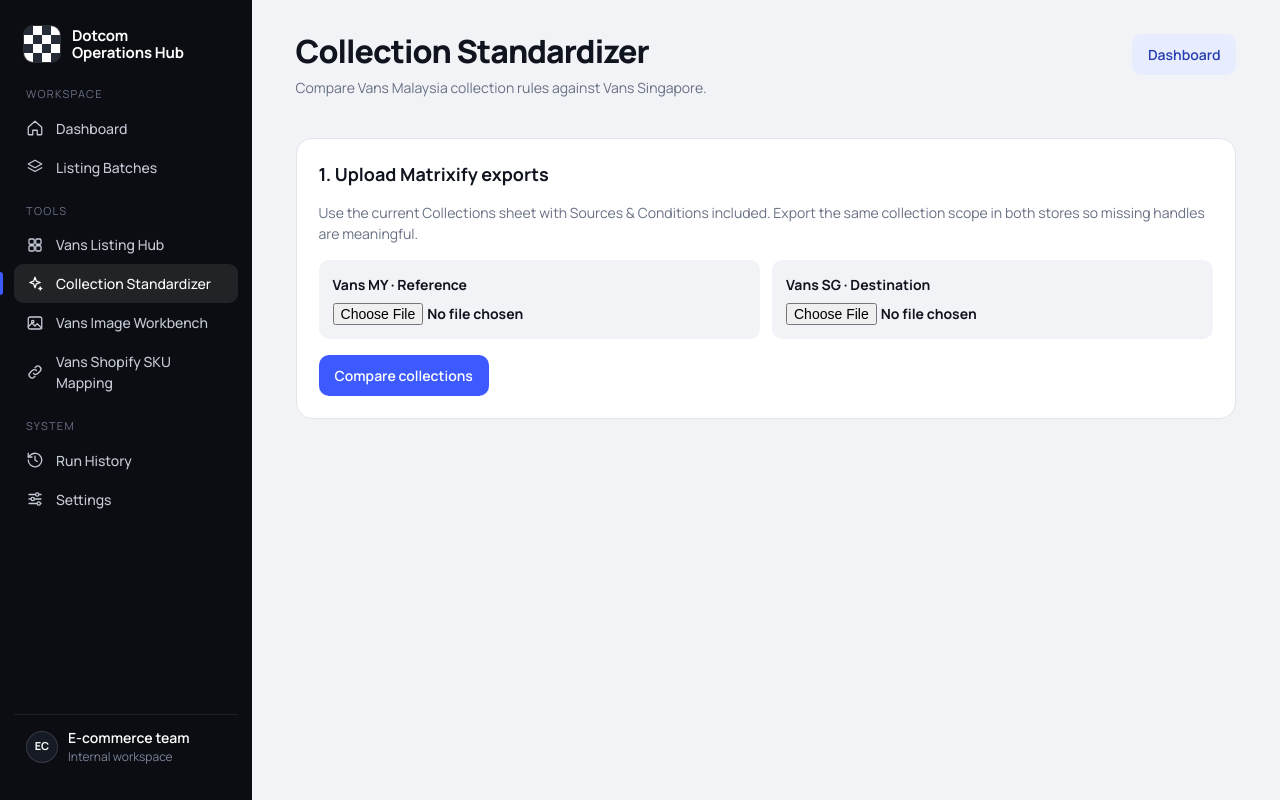
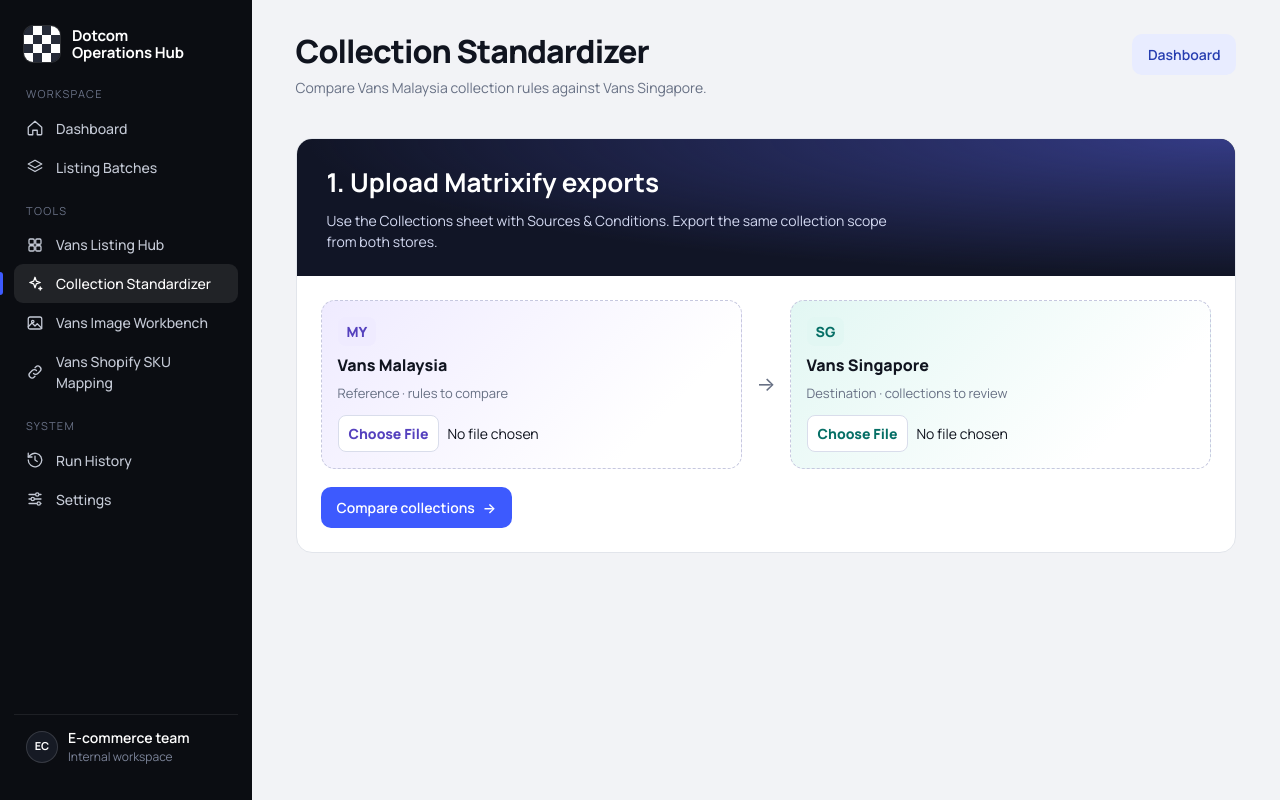
Before and after one commit to ethanraa-lab/vansoperation-hub, a website: page collections.html in a window 1280 px wide. Drawn offline with Linux system fonts and the light colour scheme.

Commit message:
Redesign MY and SG collection upload panel

```diff
--- a/collections.html
+++ b/collections.html
@@ -11,8 +11,43 @@
     aside { overflow-y: auto; }
     h2 { margin: 0 0 8px; font-size: 18px; }
     .panel { background: var(--card); border: 1px solid var(--line); border-radius: 16px; padding: 22px; margin-bottom: 18px; }
-    .uploads { display: grid; grid-template-columns: repeat(2, minmax(0,1fr)); gap: 12px; margin: 16px 0; }
-    .upload { display: grid; gap: 8px; padding: 14px; background: var(--canvas); border-radius: 10px; font-weight: 700; }
+    .upload-panel { padding: 0; overflow: hidden; }
+    .upload-header {
+      padding: 24px clamp(18px, 3vw, 30px);
+      background: radial-gradient(ellipse at top right, #343b85, transparent 70%), #111526;
+      color: #fff;
+    }
+    .upload-header h2 { font-size: clamp(20px, 2.2vw, 26px); }
+    .upload-header p { color: #d4daf2; margin: 0; max-width: 66ch; }
+    #compare-form { padding: clamp(16px, 3vw, 24px); }
+    .uploads { display: grid; grid-template-columns: minmax(0, 1fr) auto minmax(0, 1fr); align-items: center; gap: 14px; }
+    .upload {
+      --market: #5541be;
+      --tint-market: #efebff;
+      display: grid;
+      gap: 7px;
+      padding: 16px;
+      min-width: 0;
+      border: 1px dashed #c6c8df;
+      border-radius: 14px;
+      background: linear-gradient(135deg, var(--tint-market), #fff 78%);
+      transition: border-color .18s, box-shadow .18s;
+    }
+    .upload.sg { --market: #066f66; --tint-market: #e2f7f3; }
+    .upload:hover, .upload:focus-within { border-color: var(--market); box-shadow: 0 0 0 3px var(--tint-market); }
+    .upload:has(input:valid) { border: 1px solid var(--market); }
+    .market-code { justify-self: start; color: var(--market); background: var(--tint-market); border-radius: 8px; padding: 4px 9px; font-weight: 800; }
+    .market-name { font-weight: 800; font-size: 16px; }
+    .market-role { color: var(--muted); font-size: 13px; }
+    .upload input { width: 100%; min-width: 0; color: var(--text); margin-top: 4px; }
+    .upload input::file-selector-button {
+      font: inherit; font-weight: 750; color: var(--market); background: white;
+      border: 1px solid #d9ddeb; border-radius: 8px; padding: 7px 10px; margin-right: 8px; cursor: pointer;
+    }
+    .upload input::file-selector-button:hover { background: var(--tint-market); }
+    .market-arrow { color: var(--muted); font-size: 20px; text-align: center; }
+    .upload-footer { display: flex; flex-wrap: wrap; align-items: center; gap: 12px; margin-top: 18px; }
+    .upload-footer p { margin: 0; }
     input, select { font: inherit; max-width: 100%; }
     select, input[type="search"] { border: 1px solid var(--line); border-radius: 8px; padding: 8px; background: white; }
     .actions { display: flex; flex-wrap: wrap; gap: 10px; align-items: center; }
@@ -36,7 +71,7 @@
     .status[data-status="Different rules"], .status[data-status="MY only"] { background: var(--accent-soft); color: #263db0; }
     .status[data-status="Review"] { background: #fff1d6; color: #794900; }
     @media (max-width: 900px) { body { grid-template-columns: minmax(0, 1fr); } }
-    @media (max-width: 600px) { .uploads { grid-template-columns: 1fr; } }
+    @media (max-width: 600px) { .uploads { grid-template-columns: minmax(0, 1fr); } .market-arrow { display: none; } }
   </style>
 </head>
 <body data-page="collections">
@@ -49,16 +84,31 @@
       </div>
       <a class="btn secondary" href="index.html">Dashboard</a>
     </header>
-    <section class="panel" aria-labelledby="upload-title">
-      <h2 id="upload-title">1. Upload Matrixify exports</h2>
-      <p class="muted">Use the current Collections sheet with Sources &amp; Conditions included. Export the same collection scope in both stores so missing handles are meaningful.</p>
+    <section class="panel upload-panel" aria-labelledby="upload-title">
+      <header class="upload-header">
+        <h2 id="upload-title">1. Upload Matrixify exports</h2>
+        <p>Use the Collections sheet with Sources &amp; Conditions. Export the same collection scope from both stores.</p>
+      </header>
       <form id="compare-form">
         <div class="uploads">
-          <label class="upload">Vans MY · Reference <input id="my-file" type="file" accept=".xlsx" required></label>
-          <label class="upload">Vans SG · Destination <input id="sg-file" type="file" accept=".xlsx" required></label>
+          <label class="upload">
+            <span class="market-code" aria-hidden="true">MY</span>
+            <span class="market-name">Vans Malaysia</span>
+            <span class="market-role">Reference · rules to compare</span>
+            <input id="my-file" type="file" accept=".xlsx" required>
+          </label>
+          <span class="market-arrow" aria-hidden="true">→</span>
+          <label class="upload sg">
+            <span class="market-code" aria-hidden="true">SG</span>
+            <span class="market-name">Vans Singapore</span>
+            <span class="market-role">Destination · collections to review</span>
+            <input id="sg-file" type="file" accept=".xlsx" required>
+          </label>
         </div>
-        <button class="btn" id="compare" type="submit">Compare collections</button>
-        <p id="message" role="status" hidden></p>
+        <div class="upload-footer">
+          <button class="btn" id="compare" type="submit">Compare collections <span aria-hidden="true">→</span></button>
+          <p id="message" role="status" hidden></p>
+        </div>
       </form>
     </section>
     <section class="panel" id="results" hidden aria-labelledby="results-title">
```
